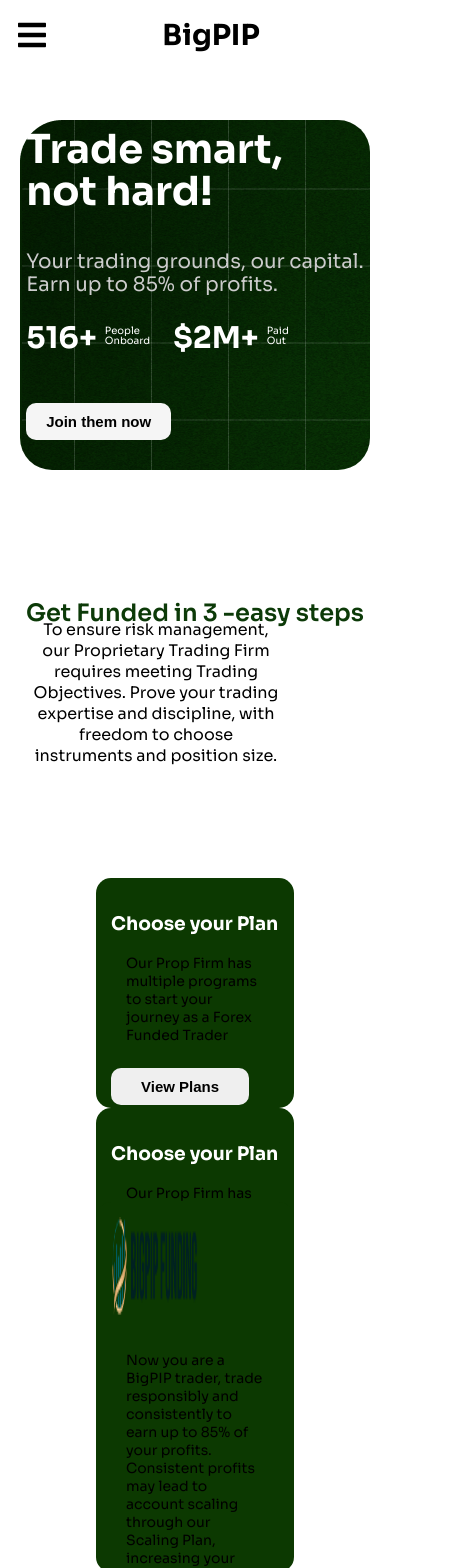
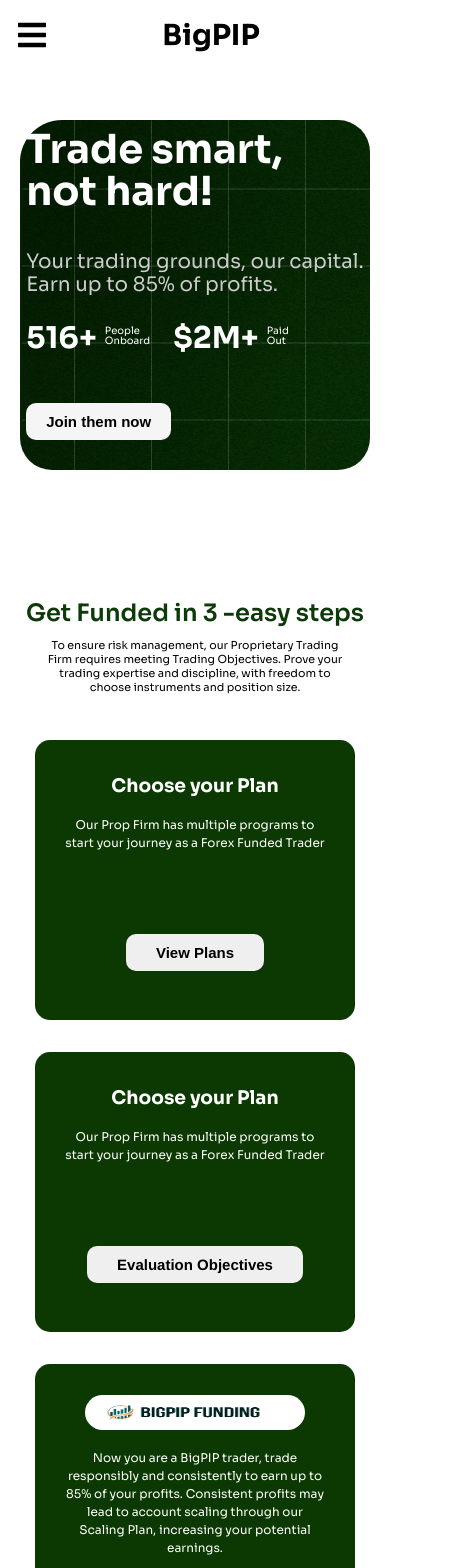
Before and after one commit to GAURAV1-ui/BigPIP-2, a Next.js app: page / in a window 390 px wide. Shown: the top 1568 px of the page, 449 px wide, since content can reach past the window. Built offline with nearby package versions, Linux system fonts and the light colour scheme.

Commit message:
new commit

```diff
--- a/components/GetFund.js
+++ b/components/GetFund.js
@@ -40,7 +40,7 @@
             </div>
             <div className={styles.getFundCard3}>
                 {/* <img src = {logo} alt = "" style ={{backgroundColor: "white", borderRadius: "20px", padding: "8px", marginTop: "3rem "}}/> */}
-                <Image src="/logo.png" alt="/" width={100} height={100}/>
+                <Image src="/logo.png" alt="/" width={220} height={35}/>
                 <p>Now you are a BigPIP trader, trade responsibly and consistently to earn up to 85% of your profits. Consistent profits may lead to account scaling through our Scaling Plan, increasing your potential earnings.</p>
                 <button>Earn Real Money</button>
             </div>
--- a/pages/index.js
+++ b/pages/index.js
@@ -94,7 +94,7 @@
       </div>
       <GetFund/>
     <GetbibCard/>
-    <Plan/>
+    {/* <Plan/> */}
     <ChallengeObjective/>
     </main>
   )
--- a/styles/getfund.module.css
+++ b/styles/getfund.module.css
@@ -1,11 +1,11 @@
 .getFundCardArrow {
   display: flex;
   margin-left: 14rem;
-  margin-bottom: -5rem;
+  margin-bottom: -6rem;
 }
 
 .getFundCardArrow img{
-  margin-bottom: -5rem;
+  margin-top: 2rem;
 }
 
 .getFundCardArrow h1 {
@@ -21,7 +21,7 @@
   margin-left: 11rem;
 }
 .getFundContainer{
-  max-width: 1450px;
+  max-width: 1400px;
   margin-left: auto;
   margin-right: auto;
 }
@@ -41,7 +41,7 @@
   border-radius: 10px;
   color: black;
   font-size: 16px;
-  width: 42%;
+  width: 55%;
   /* line-height: 20px; */
   /* width: 600px; */
   margin-top: -25px;
@@ -51,33 +51,36 @@
 
 .getFundCard {
   display: flex;
-  flex: 0 0 auto;
   flex-wrap: wrap;
   margin: 6rem;
   justify-content: space-around;
 }
 .getFundCard1 {
-  width: 250px;
+  width: 300px;
   height: 230px;
   background-color: #0C3901;
   border-radius: 15px;
   padding: 15px;
   transition: 0.5s all;
+  text-align: center;
 }
 
 .getFundCard1 h3{
   color: white;
+
 }
 
 .getFundCard1 p {
-  font-size: 14px;
+  color: white;
+  line-height: 18px;
+  font-size: 12px;
   padding: 0 15px;
 }
 
 .getFundCard1 button{
   padding: 10px 30px;
   border-radius: 10px;
-  margin: 10px 0;
+  margin: 20px 0 10px 0;
   font-weight: 700;
   font-size: 15px;
   transition: 0.3s all;
@@ -92,18 +95,21 @@
 }
 
 .getFundCard2 {
-  width: 250px;
+  width: 300px;
   height: 230px;
   border-radius: 15px;
   padding: 15px;
+  color: white;
   background-color: #B7B7B7;
   animation: background-fade 4s forwards;
+  text-align: center;
   /* transition-delay: 2s ; */
 }
 
 @keyframes background-fade {
   99.99% {
       background:#1d5110;
+
   }
   100% {
       background:#0C3901;
@@ -114,13 +120,16 @@
 
 } */
 
-.getFundCard2 h3{
-  color: white;
-}
+/* .getFundCard2 Image{
+  background-color: white;
+} */
 
 .getFundCard2 p {
-  font-size: 14px;
+  color: white;
+  line-height: 18px;
+  font-size: 12px;
   padding: 0 15px;
+
 }
 
 .getFundCard2 button{
@@ -148,18 +157,27 @@
   animation: background-fade 6s forwards;
   padding: 15px;
   margin-top: -8.5rem;
+  text-align: center;
   /* margin-left: 50px; */
 }
 
-
+.getFundCard3 img{
+  margin-top: 3rem;
+  background-color: white;
+  border-radius: 20px;
+  padding: 10px 20px;
+  margin-bottom: 1rem;
+}
 .getFundCard3 p {
-  font-size: 14px;
-  padding: 15px 15px;
+  color: white;
+  line-height: 18px;
+  font-size: 12px;
+  padding: 0 15px;
 }
 
 .getFundCard3 button{
   position: relative;
-  bottom:-30px;
+  bottom:-25px;
   padding: 10px 30px;
   border-radius: 10px;
   margin: 10px 0;
@@ -176,12 +194,15 @@
   cursor: pointer;
 }
 
-@media screen and (max-width: 900px){
+@media screen and (max-width: 1200px){
   .getFundCardArrow{
     display: none;
   }
   .getFund {
       margin: 0rem;
+  }
+  .getFundCard{
+    margin: 1rem;
   }
   .getFund h1{
       text-align: center;
@@ -191,7 +212,58 @@
   .getFund p{
       text-align: center;
       font-size: 16px;
-      width: 80%;
-      padding: 0 2rem;
+      width: 60%;
+      margin-left: auto;
+      margin-right: auto;
+      padding: 1.2rem 0;
+  }
+  .getFundCard1{
+    height: 280px;
+  }
+  .getFundCard1 button{
+    position: relative;
+    bottom: -50px;
+  }
+  .getFundCard2{
+    height: 280px;
+  }
+  .getFundCard2 button{
+    position: relative;
+    bottom: -60px;
+  }
+  .getFundCard3 {
+    width: 300px;
+    height: 280px;
+    margin-top: 0;
+  }
+  .getFundCard3 button{
+    bottom: 0;
+  }
+  .getFundCard3 img{
+    margin-top: 1rem;
+    margin-bottom: 0.1rem;
   }
 }
+
+@media screen and (max-width: 960px){
+  .getFundCard1{
+    margin-bottom: 2rem;
+    width: 320px;
+  }
+  .getFundCard2{
+    margin-bottom: 2rem;
+    width: 320px;
+  }
+  .getFundCard3{
+    width: 320px;
+  }
+  .getFund{
+    margin: 0px;
+  }
+}
+@media screen and (max-width: 748px){
+  .getFund p{
+    width: 80%;
+    font-size: 11px;
+  }
+}
--- a/styles/herosection.module.css
+++ b/styles/herosection.module.css
@@ -100,7 +100,7 @@
     display: none;
   }
 
-  @media screen and (max-width: 900px){
+  @media screen and (max-width: 1200px){
     .heroBackgroundContainer {
       margin-top:50px;
       height: 700px;
```
